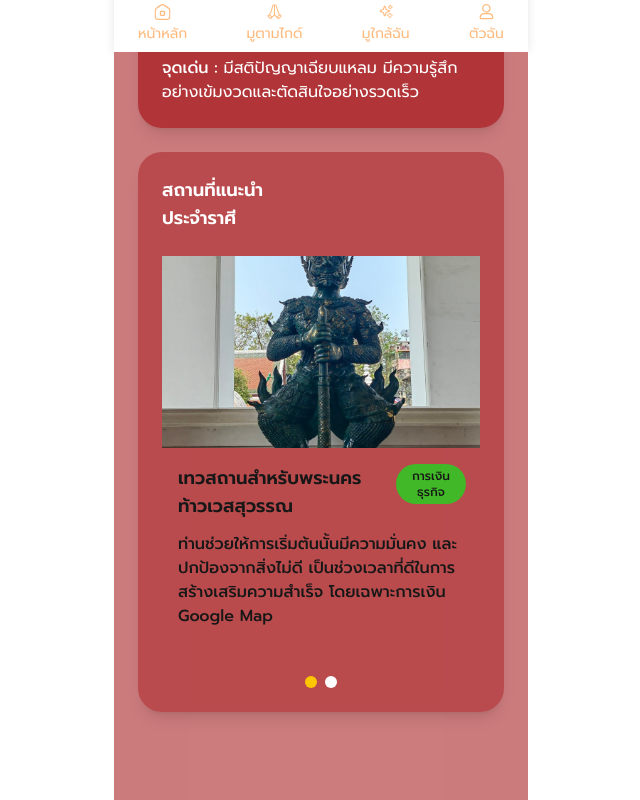
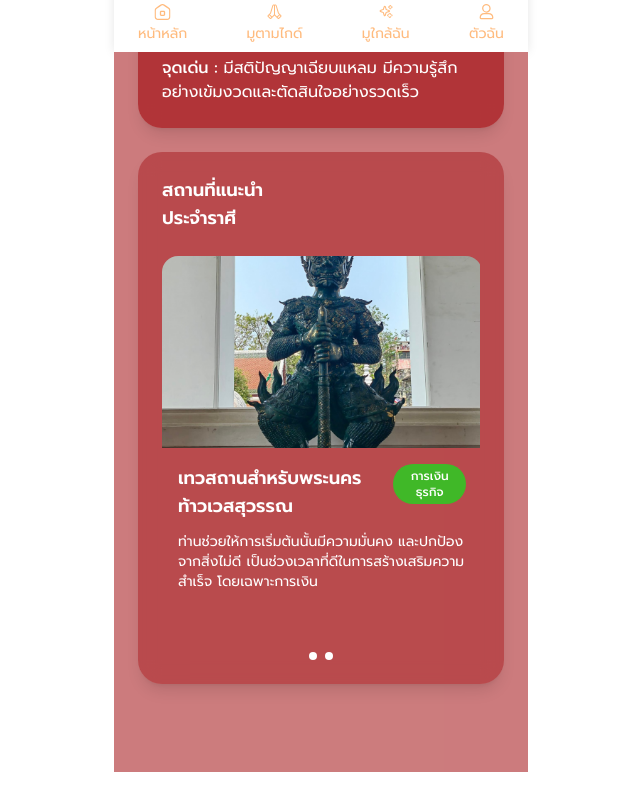
Before and after one commit to thanawat123456/noumi, a Next.js app: page /dashboard/profile in a window 1280 px wide. Shown: the part 748-1548 px from the top of the page, without its empty margins (319-959 px from the left). After the commit the page ends 1520 px from the top, so only its background shows below. Built offline with nearby package versions, Linux system fonts and the light colour scheme; no server answers; sample sign-in values are in the browser's storage.

Commit message:
fix profile

```diff
--- a/src/pages/dashboard/profile.tsx
+++ b/src/pages/dashboard/profile.tsx
@@ -134,9 +134,9 @@ const zodiacTravelDestinationsData = {
     {
       name: 'เทวสถานสำหรับพระนคร ท้าวเวสสุวรรณ ',
       image: '/images/profile/travel/ท้าวเวสุวรรณ.jpeg',
-      mapLink: '',
+      mapLink: '/information/7?type=buddha',
       description: 'ท่านช่วยให้การเริ่มต้นนั้นมีความมั่นคง และปกป้องจากสิ่งไม่ดี เป็นช่วงเวลาที่ดีในการสร้างเสริมความสำเร็จ โดยเฉพาะการเงิน',
-      category: 'การเงินธุรกิจ'
+      category: 'การเงิน ธุรกิจ'
     },
     {
       name: 'เทวสถานสำหรับพระนคร พระพรหม',
@@ -150,7 +150,7 @@ const zodiacTravelDestinationsData = {
     {
       name: 'วัดสุทัศนเทพวราราม พระพุทธศรีศากยมุนี',
       image: '/images/profile/travel/พระศรีศากยมุนี.jpeg',
-      mapLink: '',
+      mapLink: '/information/1?type=buddha',
       description: 'ท่านเป็นองคืพระปรางที่รับความเชื่อว่าช่วยในเรื่องการป้องกันอันตราย และเสริมความเป็นสิริมงคล',
       category: 'ภาพรวมทั่วไป'
     },
@@ -184,14 +184,14 @@ const zodiacTravelDestinationsData = {
     {
       name: 'วัดสุทัศนเทพวราราม ท้าวเวสสุวรรณ',
       image: '/images/profile/travel/ท้าวเวสุวรรณ.jpeg',
-      mapLink: '',
+      mapLink: '/information/7?type=buddha',
       description: 'ท่านช่วยให้การเริ่มต้นนั้นมีความมั่นคง และปกป้องจากสิ่งไม่ดี เป็นช่วงเวลาที่ดีในการสร้างเสริมความสำเร็จ โดยเฉพาะการเงิน',
       category: 'ธุรกิจ\nการเงิน'
     },
     {
       name: 'วัดสุทัศนเทพวราราม พระสุนทรี วาณี',
       image: '/images/profile/travel/พระสุนทรีวาณี.jpeg',
-      mapLink: '',
+      mapLink: '/information/2?type=buddha',
       description: 'เป็นองค์พระประทานที่ช่วยให้พรในด้านการเรียน หากได้กราบไหว้ หรือขอพร จะช่วยทำให้มีความจำ สติปัญญาดี และประสำความสำเร็จ ',
       category: 'การเรียน\nการงาน'
     },
@@ -218,10 +218,11 @@ const zodiacTravelDestinationsData = {
     {
       name: 'วัดสุทัศนเทพวราราม ท้าวเวสสุวรรณ',
       image: '/images/profile/travel/ท้าวเวสุวรรณ.jpeg',
-      mapLink: '',
+      mapLink: '/information/7?type=buddha',
       description: 'ท่านช่วยให้การเริ่มต้นนั้นมีความมั่นคง และปกป้องจากสิ่งไม่ดี เป็นช่วงเวลาที่ดีในการสร้างเสริมความสำเร็จ โดยเฉพาะการเงิน',
       category: 'ธุรกิจ\nการเงิน'
     },
+
 
 
   ],
@@ -229,7 +230,7 @@ const zodiacTravelDestinationsData = {
     {
       name: 'วัดสุทัศนเทพวราราม พระสุนทรี วาณี',
       image: '/images/profile/travel/พระสุนทรีวาณี.jpeg',
-      mapLink: '',
+      mapLink: '/information/2?type=buddha',
       description: 'เป็นองค์พระประทานที่ช่วยให้พรในด้านการเรียน หากได้กราบไหว้ หรือขอพร จะช่วยทำให้มีความจำ สติปัญญาดี และประสำความสำเร็จ ',
       category: 'การเรียน\nการงาน'
     },
@@ -246,7 +247,7 @@ const zodiacTravelDestinationsData = {
     {
       name: 'วัดสุทัศนเทพวราราม พระกริ่งใหญ่',
       image: '/images/profile/travel/พระกริ่งใหญ่.jpeg',
-      mapLink: '',
+      mapLink: '/information/6?type=buddha',
       description: 'เป็นองค์พระประทานที่ช่วยในด้านสุขภาพ โรคภัย ไข้เจ็บ',
       category: 'สุขภาพ\nโรคภัย'
     },
@@ -257,7 +258,7 @@ const zodiacTravelDestinationsData = {
     {
       name: 'วัดสุทัศนเทพวราราม พระพุทธตรีโลกเชษฐ์',
       image: '/images/profile/travel/พระพุทธตรีโลกเชษฐ์.jpeg',
-      mapLink: '',
+      mapLink: '/information/5?type=buddha',
       description: 'เป็นองค์พระประทานที่ช่วยให้พรในด้านการให้โชคลาภ เรื่องของชื่อเสียงบุญวาสนากับผู้ที่ขอ',
       category: 'โชคลาภ\nวาสนา'
     },
@@ -300,7 +301,7 @@ const zodiacTravelDestinationsData = {
     {
       name: 'วัดสุทัศนเทพวราราม พระพุทธศรีศากยมุนี',
       image: '/images/profile/travel/พระศรีศากยมุนี.jpeg',
-      mapLink: '',
+      mapLink: '/information/1?type=buddha',
       description: 'ท่านเป็นองคืพระปรางที่รับความเชื่อว่าช่วยในเรื่องการป้องกันอันตราย และเสริมความเป็นสิริมงคล',
       category: 'ภาพรวมทั่วไป'
     },
@@ -665,6 +666,7 @@ export default function Profile() {
             </div>
 
             {/* Travel Destinations Section */}
+            {/* Travel Destinations Section */}
 <div
   className="mb-8 rounded-3xl p-6 shadow-lg"
   style={{
@@ -678,13 +680,27 @@ export default function Profile() {
 
   {destinations && destinations.length > 0 ? (
     <div className="space-y-4">
-                  <div className="flex overflow-x-hidden space-x-4 pb-4" style={{ scrollSnapType: 'x mandatory' }}>
+      {/* แก้ไข: เปลี่ยนจาก overflow-x-hidden เป็น overflow-x-auto และเพิ่ม flex-nowrap */}
+      <div
+        className="flex overflow-x-auto space-x-4 pb-4 flex-nowrap"
+        style={{
+          scrollSnapType: 'x mandatory',
+          scrollbarWidth: 'none', // Firefox
+          msOverflowStyle: 'none'  // IE/Edge
+        }}
+      >
+        {/* เพิ่ม CSS เพื่อซ่อน scrollbar ใน WebKit browsers */}
+        <style jsx>{`
+          .flex::-webkit-scrollbar {
+            display: none;
+          }
+        `}</style>
+
         {destinations.map((destination: any, index: number) => (
           <div
             key={index}
-                        className="flex-shrink-0 w-80 relative"
+            className="flex-shrink-0 w-80 relative rounded-2xl overflow-hidden"
             style={{ scrollSnapAlign: 'start' }}
-                        onClick={() => router.push(`/information/${destination.id}?type=buddha`)}
           >
             <img
               src={destination.image}
@@ -697,33 +713,30 @@ export default function Profile() {
             {/* Content below image instead of overlay */}
             <div className="p-4">
               <div className="flex justify-between items-start mb-3">
-                            <h4 className="text-lg font-semibold text-white-800">{destination.name}</h4>
-                            <span className="bg-[#40B828] text-white-800 px-3 py-1 rounded-full text-xs font-medium text-center">
-                              {destination.category}
+                <Link href={destination.mapLink}>
+                  <h4 className="text-lg font-semibold text-white cursor-pointer hover:text-red-300">
+                    {destination.name}
+                  </h4>
+                </Link>
+                <span className="bg-[#40B828] text-white px-3 py-1 rounded-full text-xs font-medium text-center">
+                  {destination.category.replace(/\n/g, ' ')}
                 </span>
               </div>
-                          <p className="font-medium">
+              <p className="text-white text-sm mb-3">
                 {destination.description}
+              </p>
 
-                          </p>
-                          <a
-                            target="_blank"
-                            rel="noopener noreferrer"
-                            className="font-medium"
-                          >
-                            Google Map
-                          </a>
             </div>
           </div>
         ))}
       </div>
+
+      {/* Dots indicator - แก้ไขให้แสดงจุดตามจำนวนสถานที่จริง */}
       <div className="flex justify-center space-x-2 mt-4">
         {destinations.map((_, index) => (
           <div
             key={index}
-                        className={`w-3 h-3 rounded-full ${
-                          index === 0 ? 'bg-yellow-400' : 'bg-white bg-opacity-50'
-                        }`}
+            className="w-2 h-2 rounded-full bg-white bg-opacity-50"
           />
         ))}
       </div>
```
Lines whose indentation alone changed are shown as unchanged.
